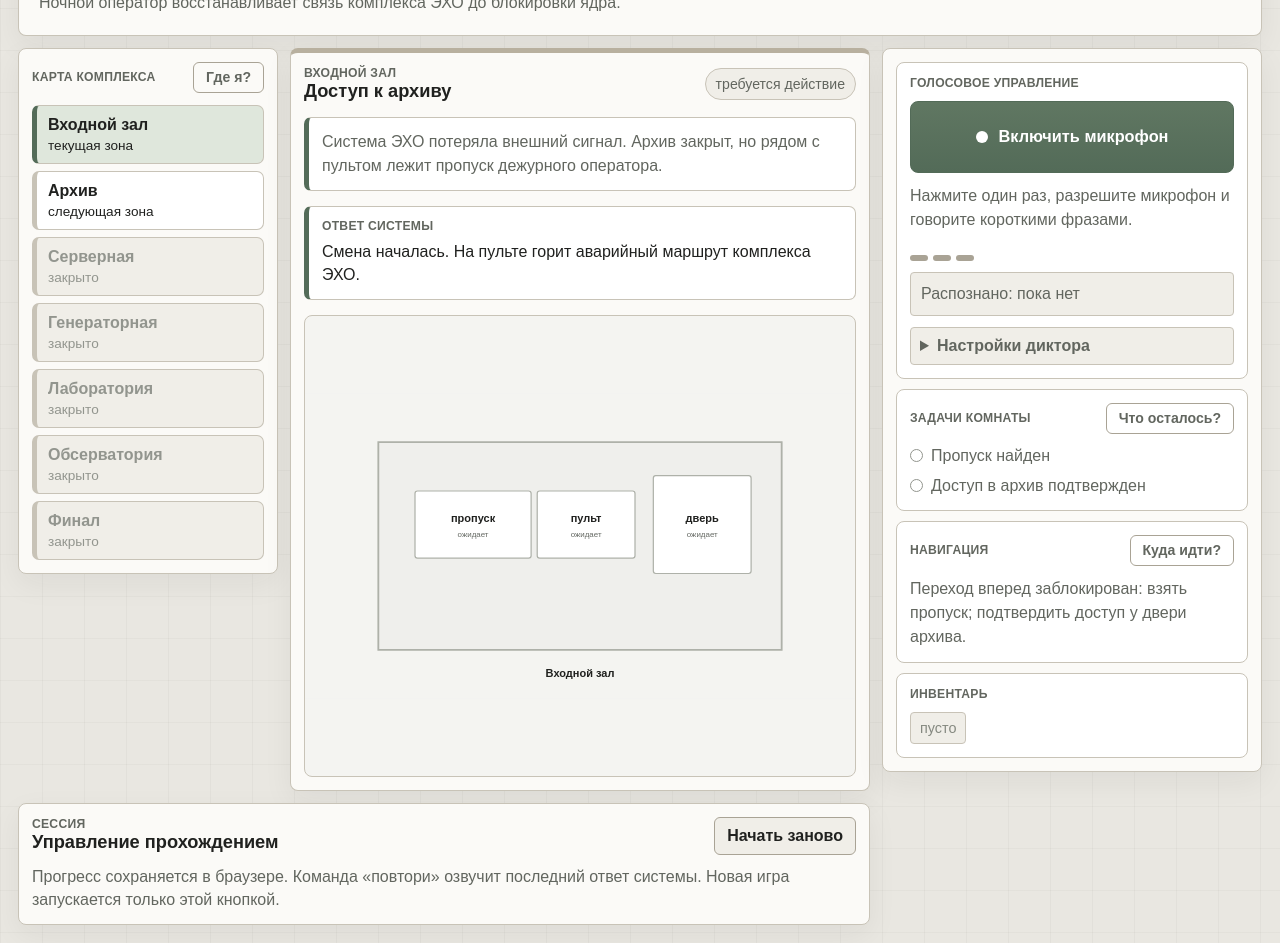
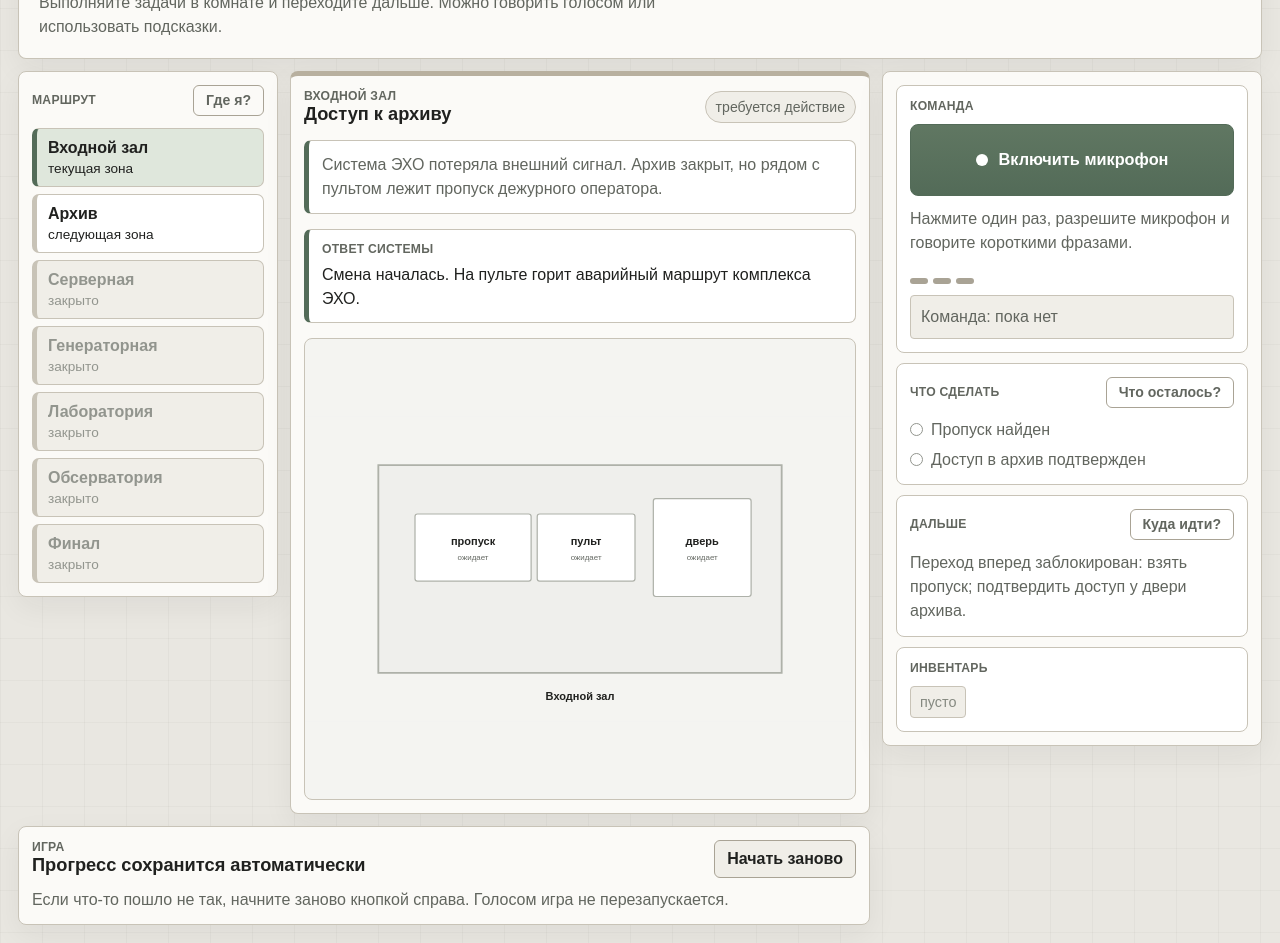
Before and after one commit to ethwrekash-cpu/echolab, a plain HTML site: page index.html in a window 1280 px wide. Shown: the part 118-1061 px from the top of the page. Drawn offline with Linux system fonts and the light colour scheme.

Commit message:
Update index.html

```diff
--- a/index.html
+++ b/index.html
@@ -11,9 +11,9 @@
       <section class="quest-app" aria-labelledby="quest-title">
         <header class="app-header">
           <div>
-            <p class="eyebrow">голосовой квест</p>
+            <p class="eyebrow">квест</p>
             <h1 id="quest-title">Лаборатория Эха</h1>
-            <p class="brief">Ночной оператор восстанавливает связь комплекса ЭХО до блокировки ядра.</p>
+            <p class="brief">Выполняйте задачи в комнате и переходите дальше. Можно говорить голосом или использовать подсказки.</p>
           </div>
 
           <div class="header-actions">
@@ -23,9 +23,9 @@
         </header>
 
         <div class="workspace-grid">
-          <aside class="map-panel" aria-label="Карта комплекса">
+          <aside class="map-panel" aria-label="Маршрут">
             <div class="panel-head">
-              <p class="eyebrow">Карта комплекса</p>
+              <p class="eyebrow">Маршрут</p>
               <button id="where-button" class="ghost-button" type="button">Где я?</button>
             </div>
             <ol id="map-list" class="map-list"></ol>
@@ -50,7 +50,7 @@
 
           <aside class="control-panel" aria-label="Голосовое управление">
             <section class="voice-card">
-              <p class="eyebrow">Голосовое управление</p>
+              <p class="eyebrow">Команда</p>
               <button id="mic-button" class="mic-button" type="button">
                 <span class="mic-dot" aria-hidden="true"></span>
                 <span id="mic-label">Слушать</span>
@@ -58,14 +58,14 @@
               <p id="speech-help" class="speech-help"></p>
               <div class="voice-meter" aria-hidden="true"><span></span><span></span><span></span></div>
               <form id="text-command-form" class="text-command-form" aria-label="Тестовый ввод команды">
-                <label for="text-command">Тестовая команда</label>
+                <label for="text-command">Введите команду</label>
                 <div>
-                  <input id="text-command" type="text" autocomplete="off" placeholder="например: открой проход в архив" />
+                  <input id="text-command" type="text" autocomplete="off" placeholder="например: взять пропуск" />
                   <button type="submit">Выполнить</button>
                 </div>
               </form>
-              <p id="last-command" class="last-command">Распознано: пока нет</p>
-              <details class="voice-settings">
+              <p id="last-command" class="last-command">Команда: пока нет</p>
+              <details class="voice-settings" hidden>
                 <summary>Настройки диктора</summary>
                 <label>
                   Громкость
@@ -81,7 +81,7 @@
 
             <section class="task-card">
               <div class="panel-head">
-                <p class="eyebrow">Задачи комнаты</p>
+                <p class="eyebrow">Что сделать</p>
                 <button id="remaining-button" class="ghost-button" type="button">Что осталось?</button>
               </div>
               <ul id="task-list" class="task-list"></ul>
@@ -89,7 +89,7 @@
 
             <section class="task-card">
               <div class="panel-head">
-                <p class="eyebrow">Навигация</p>
+                <p class="eyebrow">Дальше</p>
                 <button id="next-button" class="ghost-button" type="button">Куда идти?</button>
               </div>
               <p id="next-step" class="next-step"></p>
@@ -102,10 +102,10 @@
           </aside>
         </div>
 
-        <section id="demo-panel" class="demo-panel" aria-label="Режим защиты" hidden>
+        <section id="demo-panel" class="demo-panel" aria-label="Подсказки" hidden>
           <div>
-            <p class="eyebrow">Режим защиты</p>
-            <h2>Интенты и примеры фраз</h2>
+            <p class="eyebrow">Подсказки</p>
+            <h2>Примеры команд</h2>
           </div>
           <div id="demo-command-list" class="demo-command-list"></div>
         </section>
@@ -114,12 +114,12 @@
           <section class="session-panel" aria-label="Управление сессией">
             <div class="panel-head">
               <div>
-                <p class="eyebrow">Сессия</p>
-                <h2>Управление прохождением</h2>
+                <p class="eyebrow">Игра</p>
+                <h2>Прогресс сохранится автоматически</h2>
               </div>
               <button id="reset-button" class="plain-button" type="button">Начать заново</button>
             </div>
-            <p class="session-note">Прогресс сохраняется в браузере. Команда «повтори» озвучит последний ответ системы. Новая игра запускается только этой кнопкой.</p>
+            <p class="session-note">Если что-то пошло не так, начните заново кнопкой справа. Голосом игра не перезапускается.</p>
           </section>
 
           <section id="result-panel" class="result-panel" aria-label="Итоги прохождения" hidden>
```
